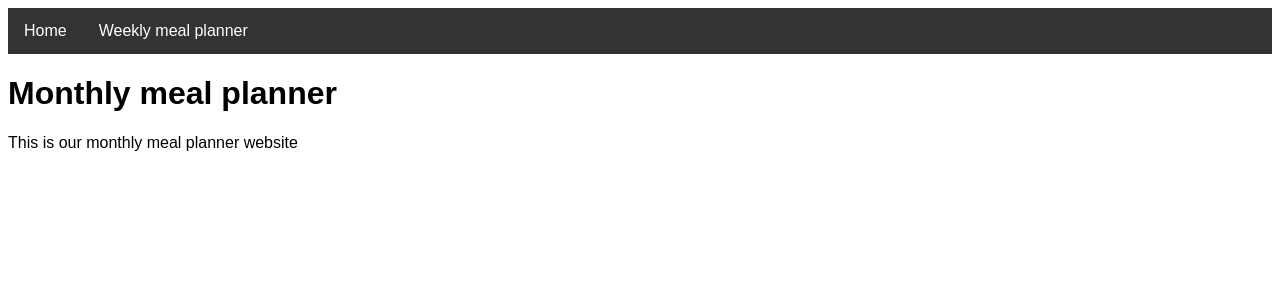
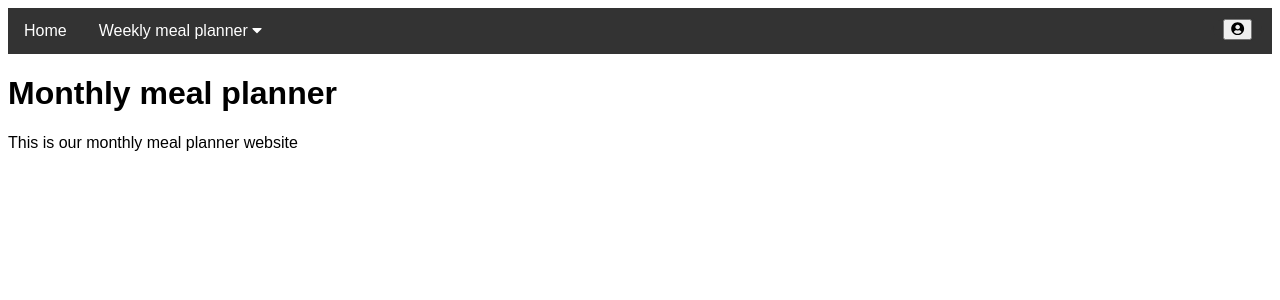
Before and after one commit to Mulack123/meal_planner, a PHP site: page / in a window 1280 px wide. Shown: the top 300 px of the page. Run offline with PHP 8.4, Linux system fonts and the light colour scheme.

Commit message:
Added a login page, made updates to the css and index pages, adding an icon for current user account

```diff
--- a/index.html
+++ b/index.html
@@ -4,6 +4,7 @@
 
 <head>
 <link rel="stylesheet" href="mystyle.css">
+<script src="https://cdnjs.cloudflare.com/ajax/libs/font-awesome/5.15.4/js/all.min.js"></script>
 </head>
 
 <body style="background-color:rgb(255, 255, 255);">
@@ -20,6 +21,11 @@
         <a href="#">Past weeks</a>
         <a href="mealList.html">Recipes</a>
         </div>
+    </div>
+    <div class="right">
+        <div class="user-button">
+        <button><i class='fas fa-user-circle'></i></button>
+    </div>
     </div>
 </div>
 
--- a/mystyle.css
+++ b/mystyle.css
@@ -16,12 +16,35 @@ body {
     text-decoration: none;
   }
 
+  .navbar .user-button {
+    background-color: #333;
+    border: none;
+    color: #333;
+    padding: 3px 10px;
+    text-align: center;
+    text-decoration: none;
+    display: inline-block;
+    font-size: 16px;
+    margin: 8px 10px;
+    cursor: pointer;
+    border-radius: 50%;
+}
+.navbar .user-button:hover {
+    background-color: inherit;
+}
+
+.navbar .right {
+  float: right;
+
+}
+
+
   .dropdown {
     float: left;
     overflow: hidden;
   }
 
-  .dropdown .dropbtn {
+.dropdown .dropbtn {
     font-size: 16px;
     border: none;
     outline: none;
@@ -30,11 +53,11 @@ body {
     background-color: inherit;
     font-family: inherit;
     margin: 0;
-  }
+}
 
-  .navbar a:hover, .dropdown:hover .dropbtn {
+.navbar a:hover, .dropdown:hover .dropbtn {
     background-color: red;
-  }
+}
 
   .dropdown-content {
     display: none;
```
Also changed, not shown: login.html (+6 -2 lines).
